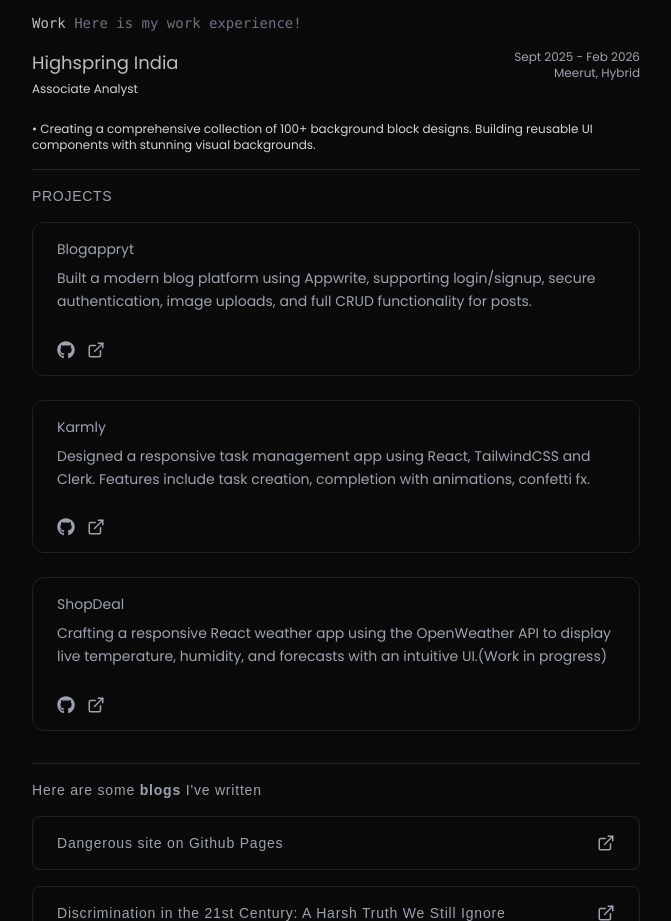
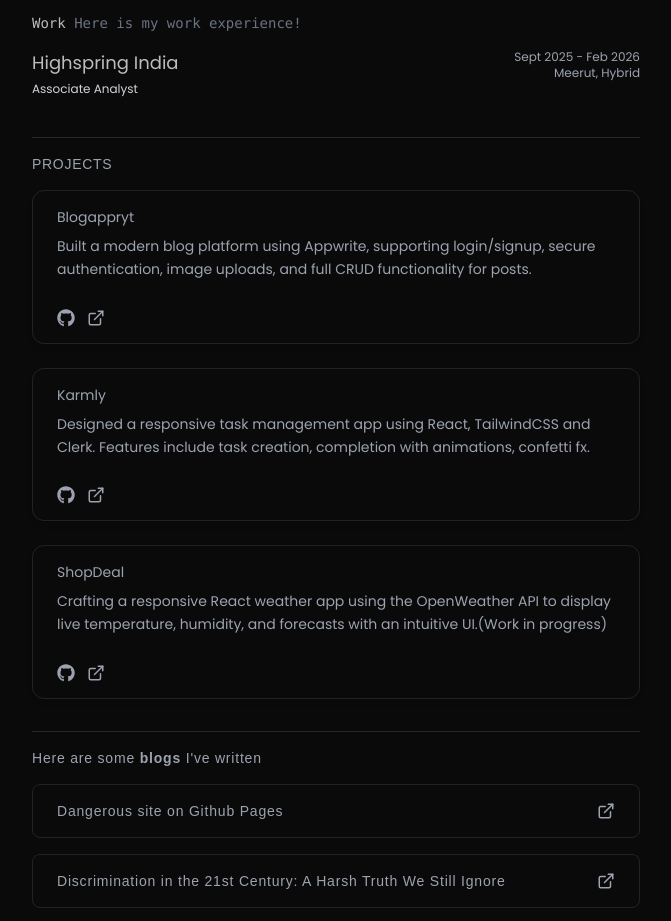
Before and after one commit to rachitk29/portfolio, a React (Vite) app: page / in a window 1280 px wide. Shown: the part 1060-1981 px from the top of the page, without its empty margins (304-975 px from the left). Built offline with nearby package versions, Linux system fonts and the light colour scheme.

Commit message:
add new component

```diff
--- a/src/components/WorkExperience.jsx
+++ b/src/components/WorkExperience.jsx
@@ -34,7 +34,7 @@
 
           {/* Description aligned to start */}
           <div className="text-gray-300 text-xs mt-2">
-            <p>• Creating a comprehensive collection of 100+ background block designs. Building reusable UI components with stunning visual backgrounds.</p>
+            {/* <p>• Creating a comprehensive collection of 100+ background block designs. Building reusable UI components with stunning visual backgrounds.</p> */}
           </div>
         </div>
       </section>
```
